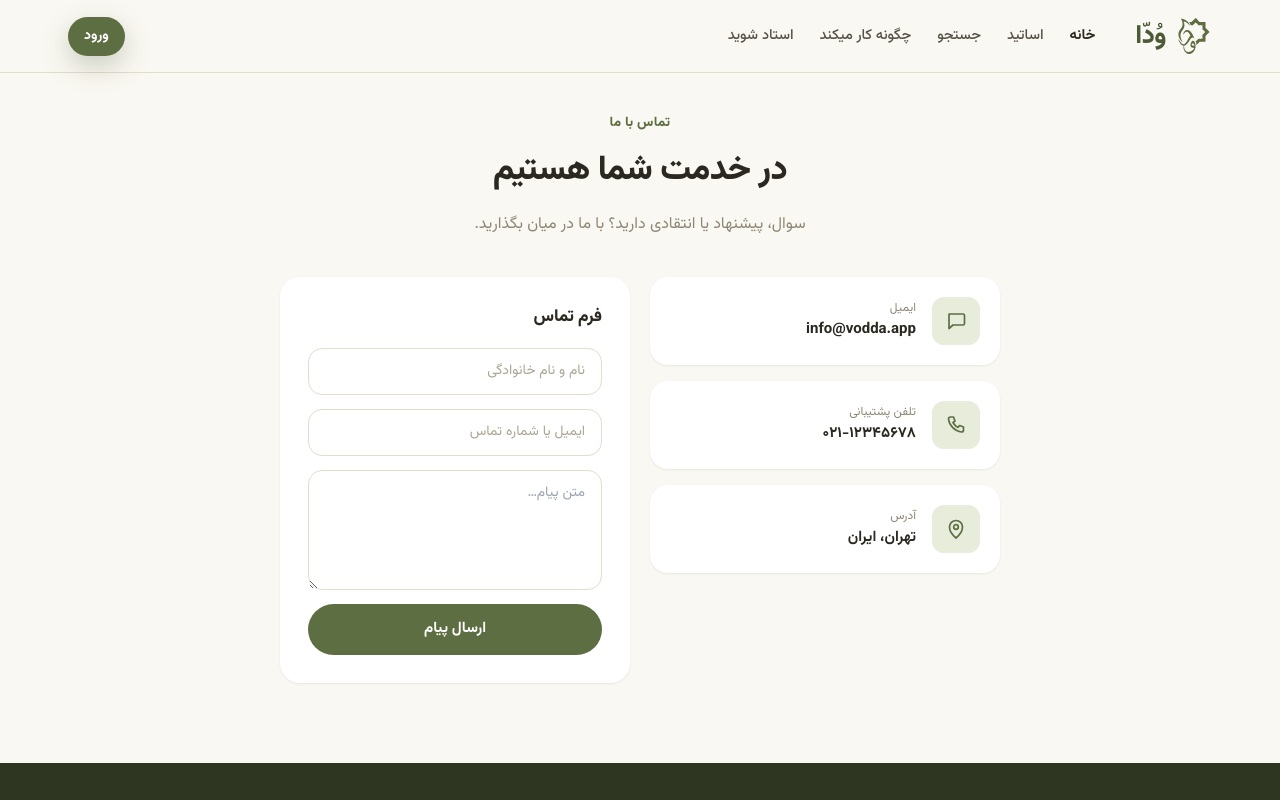
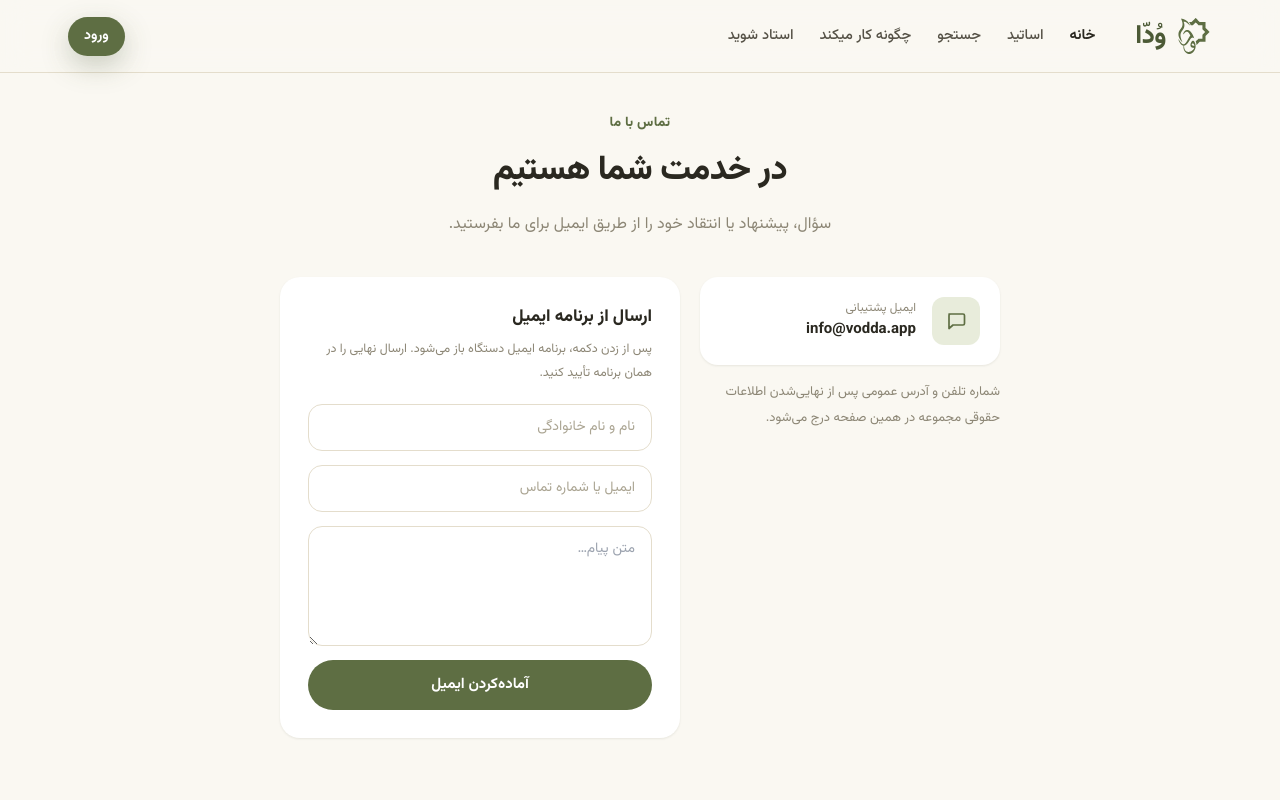
Before and after one commit to Vodda-ir/VoddaProject, a Next.js app in the folder frontend/: page /contact in a window 1280 px wide. Shown: the top 800 px of the page. Built offline with nearby package versions, Linux system fonts and the light colour scheme; a small style sheet from the web is missing.

Commit message:
fix(frontend): remove fake contact submission and details

```diff
--- a/frontend/src/app/contact/page.tsx
+++ b/frontend/src/app/contact/page.tsx
@@ -1,60 +1,80 @@
 'use client';
 
-import { useState } from 'react';
+import { FormEvent, useState } from 'react';
 import { Nav, Footer } from '@/components/web/sections';
 import { Icon } from '@/components/Icon';
 import { SectionTitle } from '@/components/web/ui';
 
+const SUPPORT_EMAIL = 'info@vodda.app';
+
 export default function ContactPage() {
-  const [sent, setSent] = useState(false);
+  const [name, setName] = useState('');
+  const [contact, setContact] = useState('');
+  const [message, setMessage] = useState('');
+  const [opened, setOpened] = useState(false);
+  const [error, setError] = useState('');
+
+  function submit(event: FormEvent<HTMLFormElement>) {
+    event.preventDefault();
+    const cleanName = name.trim();
+    const cleanContact = contact.trim();
+    const cleanMessage = message.trim();
+
+    if (cleanName.length < 2 || cleanContact.length < 5 || cleanMessage.length < 10) {
+      setError('نام، راه ارتباطی و متن پیام را کامل وارد کنید.');
+      return;
+    }
+
+    setError('');
+    const subject = encodeURIComponent(`پیام سایت وُدّا از طرف ${cleanName}`);
+    const body = encodeURIComponent(
+      `نام: ${cleanName}\nراه ارتباطی: ${cleanContact}\n\nپیام:\n${cleanMessage}`,
+    );
+    setOpened(true);
+    window.location.href = `mailto:${SUPPORT_EMAIL}?subject=${subject}&body=${body}`;
+  }
 
   return (
     <div style={{ background: 'var(--sand-50)', minHeight: '100vh' }}>
       <Nav />
       <div style={{ maxWidth: 760, margin: '0 auto', padding: '40px 20px 80px' }}>
-        <SectionTitle kicker="تماس با ما" title="در خدمت شما هستیم" sub="سوال، پیشنهاد یا انتقادی دارید؟ با ما در میان بگذارید." />
+        <SectionTitle kicker="تماس با ما" title="در خدمت شما هستیم" sub="سؤال، پیشنهاد یا انتقاد خود را از طریق ایمیل برای ما بفرستید." />
 
         <div style={{ display: 'flex', gap: 20, flexWrap: 'wrap', marginTop: 36 }}>
-          <div style={{ flex: '1 1 300px', display: 'flex', flexDirection: 'column', gap: 16 }}>
-            {[
-              { icon: 'message' as const, label: 'ایمیل', value: 'info@vodda.app' },
-              { icon: 'phone' as const, label: 'تلفن پشتیبانی', value: '۰۲۱-۱۲۳۴۵۶۷۸' },
-              { icon: 'pin' as const, label: 'آدرس', value: 'تهران، ایران' },
-            ].map((c, i) => (
-              <div key={i} style={{ background: '#fff', borderRadius: 18, padding: 20, display: 'flex', alignItems: 'center', gap: 16, boxShadow: 'var(--sh-sm)' }}>
-                <div style={{ width: 48, height: 48, borderRadius: 12, background: 'var(--olive-100)', color: 'var(--olive-600)', display: 'flex', alignItems: 'center', justifyContent: 'center' }}>
-                  <Icon name={c.icon} size={24} />
-                </div>
-                <div>
-                  <div style={{ fontSize: 12, color: 'var(--ink-3)' }}>{c.label}</div>
-                  <div style={{ fontSize: 15, fontWeight: 700, marginTop: 2 }}>{c.value}</div>
-                </div>
+          <div style={{ flex: '1 1 260px' }}>
+            <a href={`mailto:${SUPPORT_EMAIL}`} style={{ background: '#fff', borderRadius: 18, padding: 20, display: 'flex', alignItems: 'center', gap: 16, boxShadow: 'var(--sh-sm)', color: 'inherit', textDecoration: 'none' }}>
+              <div style={{ width: 48, height: 48, borderRadius: 12, background: 'var(--olive-100)', color: 'var(--olive-600)', display: 'flex', alignItems: 'center', justifyContent: 'center' }}>
+                <Icon name="message" size={24} />
               </div>
-            ))}
+              <div>
+                <div style={{ fontSize: 12, color: 'var(--ink-3)' }}>ایمیل پشتیبانی</div>
+                <div dir="ltr" style={{ fontSize: 15, fontWeight: 700, marginTop: 2 }}>{SUPPORT_EMAIL}</div>
+              </div>
+            </a>
+            <p style={{ fontSize: 13, color: 'var(--ink-3)', lineHeight: 2, marginTop: 14 }}>
+              شماره تلفن و آدرس عمومی پس از نهایی‌شدن اطلاعات حقوقی مجموعه در همین صفحه درج می‌شود.
+            </p>
           </div>
 
-          <div style={{ flex: '1 1 300px', background: '#fff', borderRadius: 20, padding: 28, boxShadow: 'var(--sh-sm)' }}>
-            {sent ? (
-              <div style={{ textAlign: 'center', padding: 40 }}>
-                <div style={{ width: 64, height: 64, borderRadius: 32, background: 'var(--olive-100)', color: 'var(--olive-600)', display: 'inline-flex', alignItems: 'center', justifyContent: 'center', marginBottom: 16 }}>
-                  <Icon name="checkCircle" size={32} />
+          <div style={{ flex: '1 1 360px', background: '#fff', borderRadius: 20, padding: 28, boxShadow: 'var(--sh-sm)' }}>
+            <h3 style={{ fontSize: 17, fontWeight: 800, marginBottom: 8 }}>ارسال از برنامه ایمیل</h3>
+            <p style={{ fontSize: 12.5, lineHeight: 1.9, color: 'var(--ink-3)', marginBottom: 18 }}>
+              پس از زدن دکمه، برنامه ایمیل دستگاه باز می‌شود. ارسال نهایی را در همان برنامه تأیید کنید.
+            </p>
+            <form onSubmit={submit} style={{ display: 'flex', flexDirection: 'column', gap: 14 }}>
+              <input aria-label="نام و نام خانوادگی" value={name} onChange={(event) => setName(event.target.value)} maxLength={120} autoComplete="name" placeholder="نام و نام خانوادگی" style={inputStyle} />
+              <input aria-label="ایمیل یا شماره تماس" value={contact} onChange={(event) => setContact(event.target.value)} maxLength={120} autoComplete="email" placeholder="ایمیل یا شماره تماس" style={inputStyle} />
+              <textarea aria-label="متن پیام" value={message} onChange={(event) => setMessage(event.target.value)} maxLength={2000} placeholder="متن پیام…" style={{ ...inputStyle, minHeight: 120, resize: 'vertical' }} />
+              {error && <div role="alert" style={{ fontSize: 13, color: 'var(--rose)' }}>{error}</div>}
+              {opened && !error && (
+                <div role="status" style={{ fontSize: 13, color: 'var(--olive-700)', lineHeight: 1.8 }}>
+                  برنامه ایمیل باز شد؛ برای تکمیل فرایند، ارسال را در آن تأیید کنید.
                 </div>
-                <h3 style={{ fontSize: 18, fontWeight: 800, marginBottom: 8 }}>پیام شما ارسال شد</h3>
-                <p style={{ fontSize: 14, color: 'var(--ink-3)' }}>به‌زودی با شما تماس می‌گیریم.</p>
-              </div>
-            ) : (
-              <>
-                <h3 style={{ fontSize: 17, fontWeight: 800, marginBottom: 18 }}>فرم تماس</h3>
-                <div style={{ display: 'flex', flexDirection: 'column', gap: 14 }}>
-                  <input placeholder="نام و نام خانوادگی" style={inputStyle} />
-                  <input placeholder="ایمیل یا شماره تماس" style={inputStyle} />
-                  <textarea placeholder="متن پیام…" style={{ ...inputStyle, minHeight: 120, resize: 'vertical' }} />
-                  <button onClick={() => setSent(true)} style={{ padding: '14px', borderRadius: 999, border: 'none', cursor: 'pointer', background: 'var(--olive-600)', color: '#fff', fontSize: 15, fontWeight: 700, fontFamily: 'inherit' }}>
-                    ارسال پیام
-                  </button>
-                </div>
-              </>
-            )}
+              )}
+              <button type="submit" style={{ padding: '14px', borderRadius: 999, border: 'none', cursor: 'pointer', background: 'var(--olive-600)', color: '#fff', fontSize: 15, fontWeight: 700, fontFamily: 'inherit' }}>
+                آماده‌کردن ایمیل
+              </button>
+            </form>
           </div>
         </div>
       </div>
@@ -65,5 +85,5 @@ export default function ContactPage() {
 
 const inputStyle: React.CSSProperties = {
   padding: '12px 16px', borderRadius: 14, border: '1px solid var(--sand-200)',
-  fontFamily: 'inherit', fontSize: 14, outline: 'none',
+  fontFamily: 'inherit', fontSize: 14, outline: 'none', width: '100%',
 };
```
